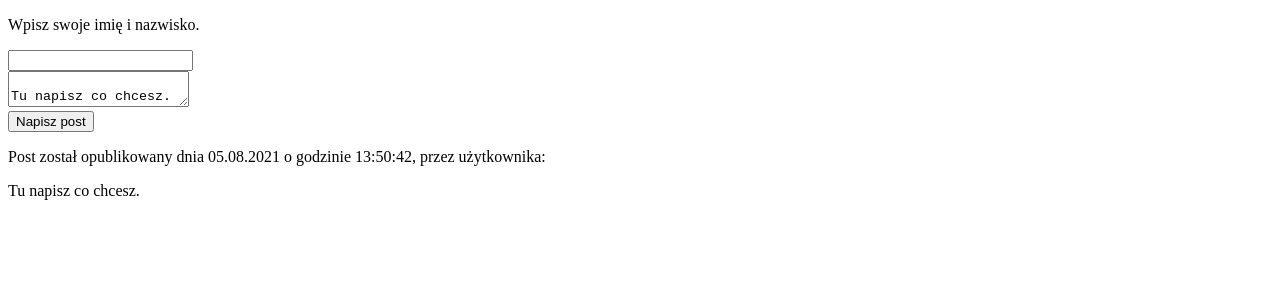
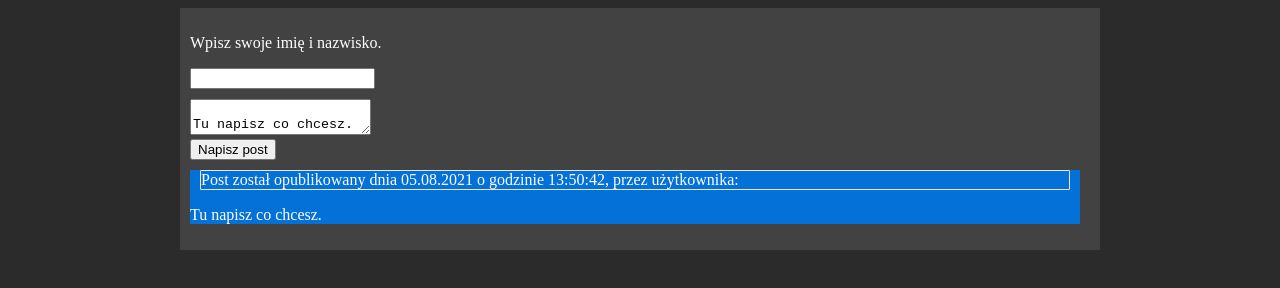
Before and after one commit to olidiaks/Forum-czego-kolwiek, a website with bundled scripts: page index.html in a window 1280 px wide. Both pictures are taken after a click on the button "Napisz post". Built offline with nearby package versions, Linux system fonts and the light colour scheme.

Commit message:
Dodanie wyśrodkowania strony internetowej

```diff
--- a/index.html
+++ b/index.html
@@ -8,6 +8,7 @@
 		<title>Document</title>
 	</head>
 	<body>
+		<div id="kontener">
 			<section id="wpiszSie">
 				<div id="divNazwaUrztkownika">
 					<p>Wpisz swoje imię i nazwisko.</p>
@@ -21,7 +22,8 @@
 				<div id="tuWpis">
 					<textarea id="textareaWpis" name="textareaWpis">
 						Tu napisz co chcesz.
-                </textarea>
+					</textarea
+					>
 				</div>
 
 				<div class="przycisk">
@@ -30,6 +32,7 @@
 			</section>
 
 			<section id="wpis" class="wpis"></section>
+		</div>
 
 		<script type="module" src="main.js"></script>
 	</body>
--- a/style.css
+++ b/style.css
@@ -0,0 +1,27 @@
+body {
+	color: white;
+	background-color: rgb(44, 43, 43);
+}
+
+#kontener {
+	background-color: rgb(66, 66, 66);
+	width: 900px;
+	margin-left: auto;
+	margin-right: auto;
+	padding: 10px;
+}
+
+#inputNazwaUżytkownika {
+	margin-bottom: 10px;
+}
+
+.post {
+	background-color: rgb(3, 113, 216);
+	width: 890px;
+}
+
+.nazwaUzytkownika {
+	margin: 10px;
+	border-radius: 1px;
+	border: 1px solid rgb(233, 231, 228);
+}
```
Lines whose indentation alone changed are shown as unchanged.
